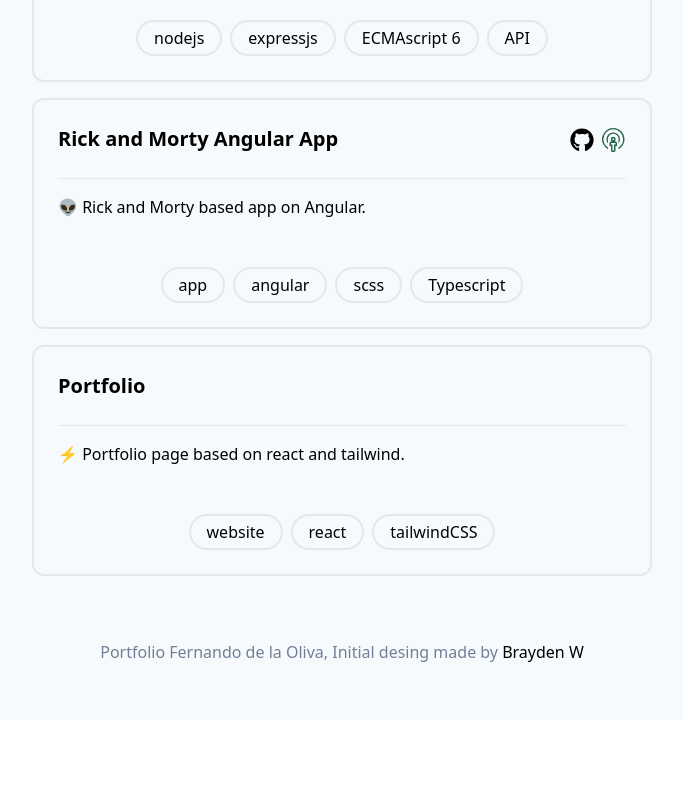
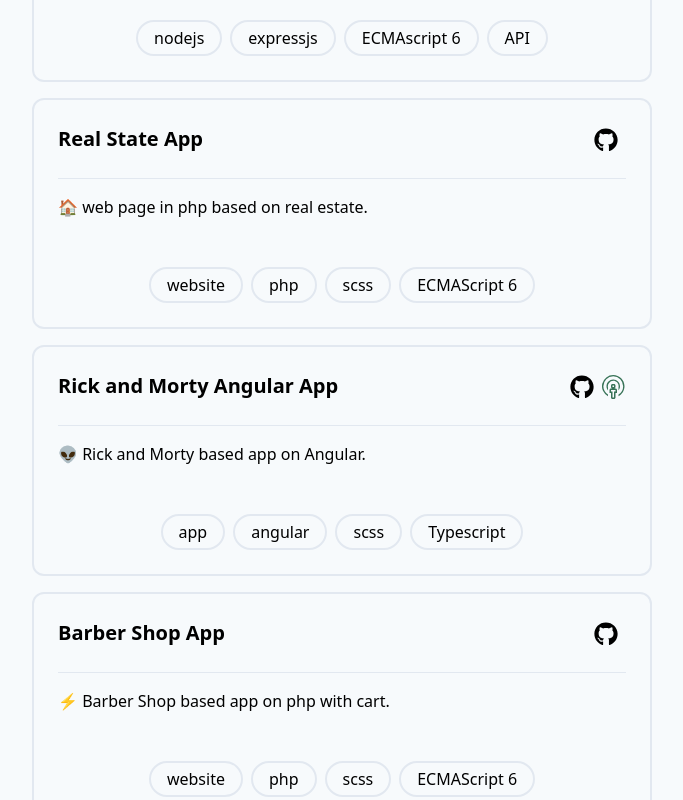
Before and after one commit to fernandoliva/portfolio, a React (Create React App) app: page / in a window 1280 px wide. Shown: the part 1960-2760 px from the top of the page, without its empty margins (298-981 px from the left). Before the commit the page ends 2680 px from the top, so only its background shows below. Built offline with nearby package versions, Linux system fonts and the light colour scheme.

Commit message:
changing repositories

```diff
--- a/src/assets/data.js
+++ b/src/assets/data.js
@@ -86,17 +86,17 @@
       ],
       link: "https://github.com/fernandoliva/project-lucky-back"
     },
-    // {
-    //   title: "Real State App",
-    //   description: "🏠 web page in php based on real estate.",
-    //   tags: [
-    //     "website",
-    //     "php",
-    //     "scss",
-    //     "ECMAScript 6"
-    //   ],
-    //   link: "https://github.com/fernandoliva/appInmobiliaria"
-    // },
+    {
+      title: "Real State App",
+      description: "🏠 web page in php based on real estate.",
+      tags: [
+        "website",
+        "php",
+        "scss",
+        "ECMAScript 6"
+      ],
+      link: "https://github.com/fernandoliva/appInmobiliaria"
+    },
     {
       title: "Rick and Morty Angular App",
       description: "👽 Rick and Morty based app on Angular.",
@@ -109,17 +109,17 @@
       link: "https://github.com/fernandoliva/rickandmorty-angular",
       live: "http://rickandmortyapi.fernandoliva.es/"
     },
-    // {
-    //   title: "Barber Shop App",
-    //   description: "⚡ Barber Shop based app on php with cart.",
-    //   tags: [
-    //     "website",
-    //     "php",
-    //     "scss",
-    //     "ECMAScript 6"
-    //   ],
-    //   link: "https://github.com/fernandoliva/appSalon"
-    // },
+    {
+      title: "Barber Shop App",
+      description: "⚡ Barber Shop based app on php with cart.",
+      tags: [
+        "website",
+        "php",
+        "scss",
+        "ECMAScript 6"
+      ],
+      link: "https://github.com/fernandoliva/appSalon"
+    },
     {
       title: "Portfolio",
       description: "⚡ Portfolio page based on react and tailwind.",
@@ -128,8 +128,8 @@
         "react",
         "tailwindCSS"
       ]
-      // ,
-      // link: "https://github.com/fernandoliva/appSalon"
+      ,
+      link: "https://github.com/fernandoliva/portfolio"
     }
   ]
 };
```
